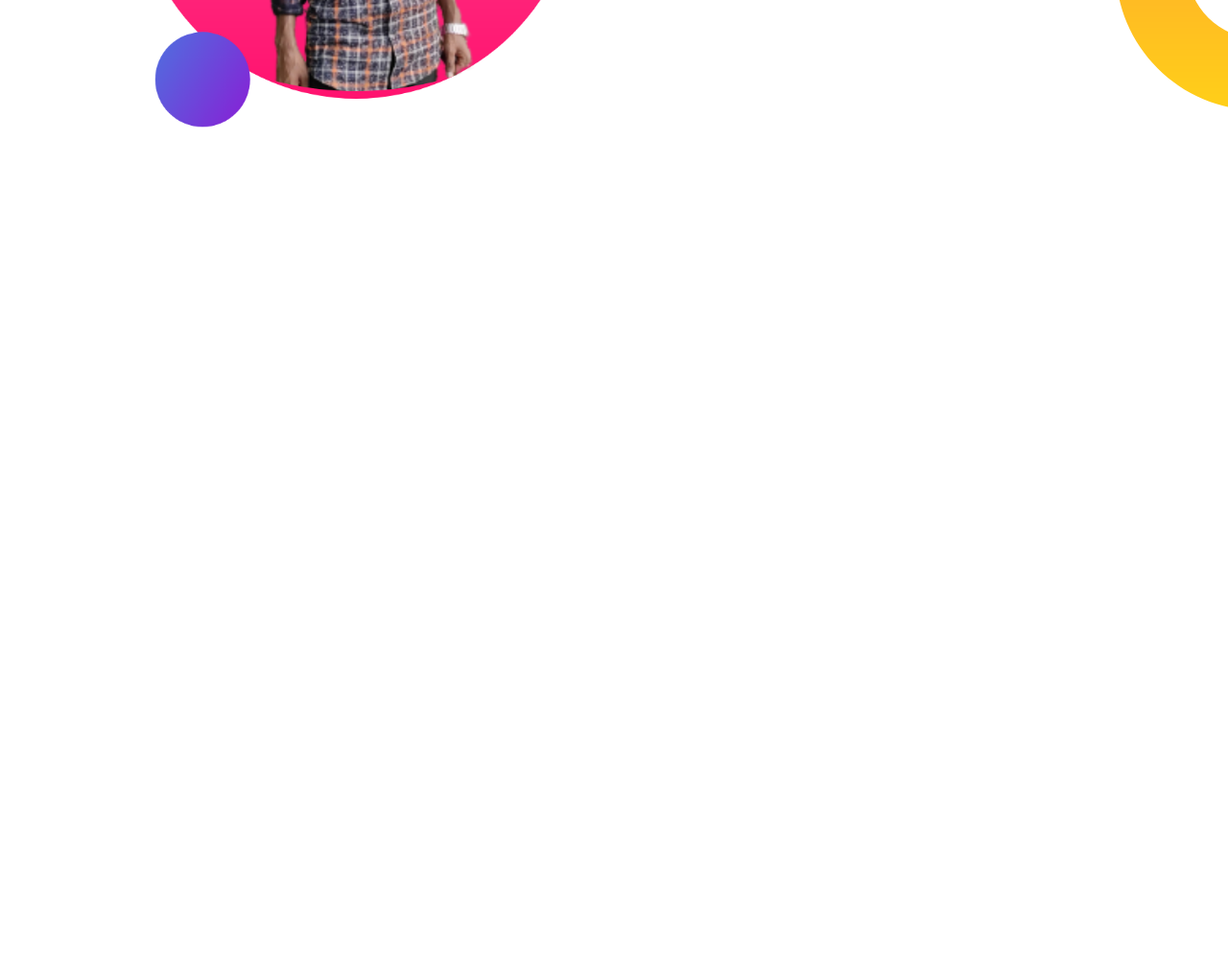
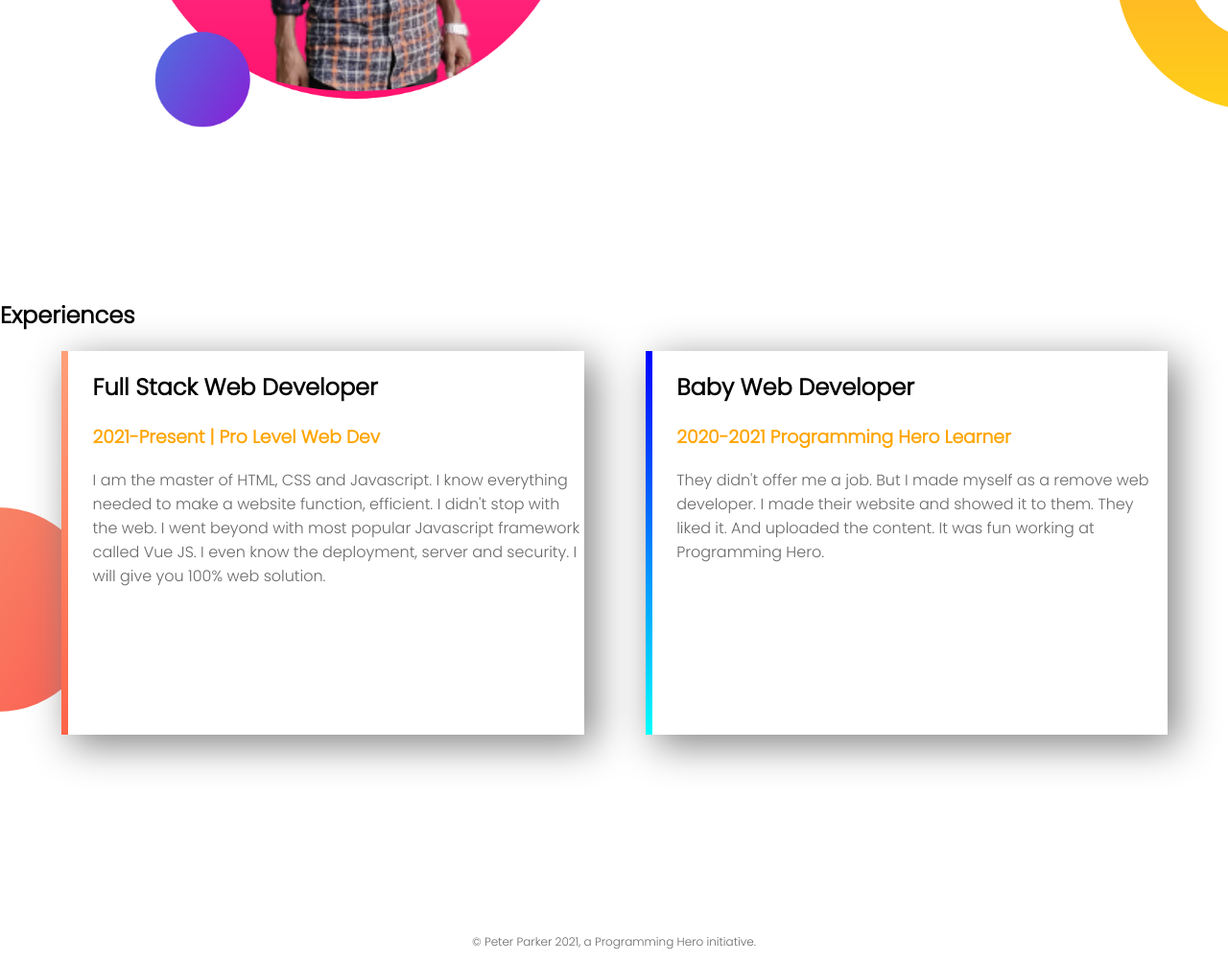
Before and after one commit to tamimhossen/web-portfolio, a plain HTML site: page index.html in a window 1280 px wide. Shown: the part 1009-2012 px from the top of the page at 96% size. Before the commit the page ends 1300 px from the top, so only its background shows below. Drawn offline with Linux system fonts and the light colour scheme.

Commit message:
finished 1st portfolio

```diff
--- a/index.html
+++ b/index.html
@@ -14,7 +14,7 @@
     <section class="top-banner">
         <div class="half-width">
             <h1>Welcome To</h1>
-            <h1 class="name-size-reduce"><span class="name-highlight">Tamim Hossen</span> Website</h1>
+            <h1 class="name-size-reduce"><span class="orange-highlight">Tamim Hossen</span> Website</h1>
             <h3>Professional Creative Web Developer</h3>
             <p>
                 You might saw me jumping, climbing buildings, and stopping trains. But nobody pays me a dime for that work. That's why I am learning and mastering web development. I    will not stop until I become the Web Development Hero.
@@ -38,5 +38,25 @@
             <a class="link-button" href="#" target="_blank">Download My Resume</a>
         </div>
     </section>
+    <section class="experience-area">
+        <h2>Experiences</h2>
+        <div id="full-stack" class="half-width single-experience">
+            <h2>Full Stack Web Developer</h2>
+            <h3 class="orange-highlight">2021-Present | Pro Level Web Dev</h3>
+            <p>
+                I am the master of HTML, CSS and Javascript. I know everything needed to make a website function, efficient. I didn't stop with the web. I went beyond with most popular Javascript framework called Vue JS. I even know the deployment, server and security. I will give you 100% web solution.
+            </p>
+        </div>
+        <div id="baby-web" class="half-width single-experience">
+            <h2>Baby Web Developer</h2>
+            <h3 class="orange-highlight">2020-2021 Programming Hero Learner</h3>
+            <p>
+                They didn't offer me a job. But I made myself as a remove web developer. I made their website and showed it to them. They liked it. And uploaded the content. It was fun working at Programming Hero.
+            </p>
+        </div>
+    </section>
+    <footer>
+        <P>© Peter Parker 2021, a Programming Hero initiative.</P>
+    </footer>
 </body>
 </html>
--- a/style.css
+++ b/style.css
@@ -10,7 +10,7 @@
     margin: 0;
 }
 
-.name-highlight{
+.orange-highlight{
     color: orange;
 }
 
@@ -58,3 +58,32 @@
     background-repeat: no-repeat;
     background-position: right;
 }
+
+.single-experience{
+    box-shadow: 10px 10px 40px gray;
+    height: 80%;
+    background-color: white;
+}
+
+.experience-area{
+    background-image: url("images/exp-bg.png");
+    background-repeat: no-repeat;
+    background-position: left;
+}
+
+#full-stack{
+    border-left: 7px solid;
+    border-image: linear-gradient(180deg, lightsalmon, tomato);
+    border-image-slice: 1;
+}
+
+#baby-web{
+    border-left: 7px solid;
+    border-image: linear-Gradient(180deg, blue, cyan);
+    border-image-slice: 1;
+}
+
+footer p{
+    text-align: center;
+    font-size: 12px;
+}
```
